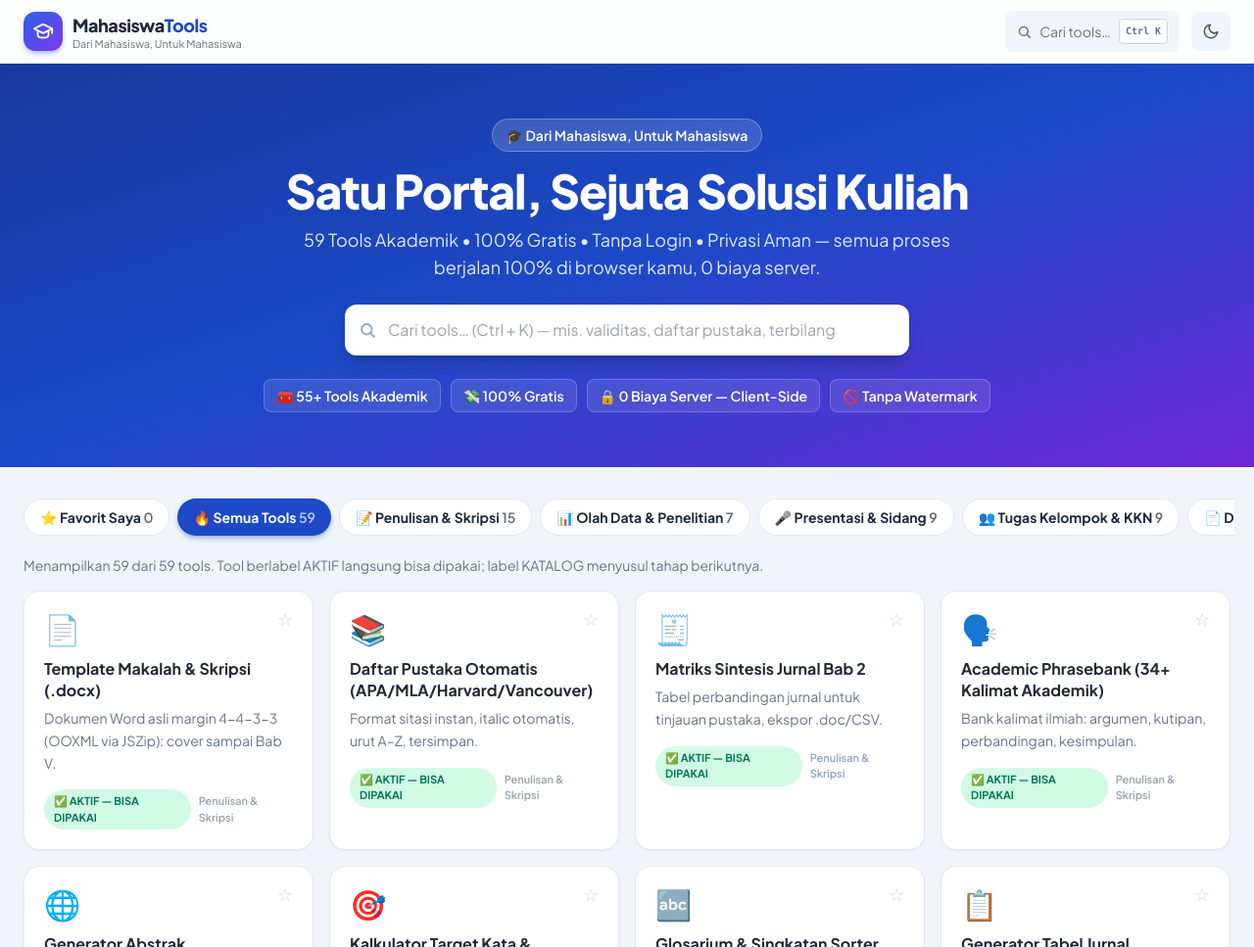
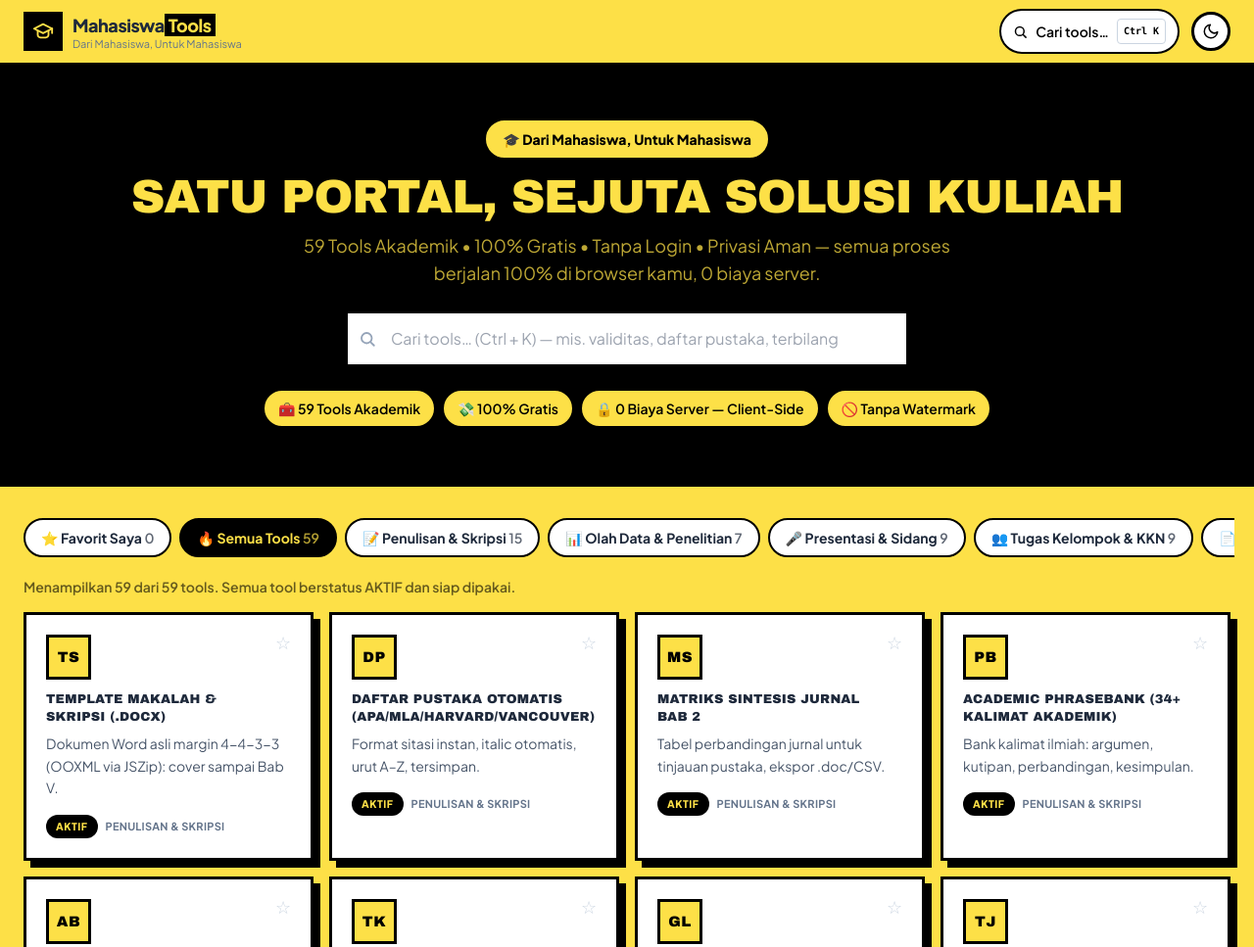
Before and after one commit to detta2/mahasiswatools, a plain HTML site: page index.html in a window 1280 px wide. Shown: the top 967 px of the page at 98% size. Drawn offline with nearby package versions, Linux system fonts and the light colour scheme.

Commit message:
Redesign UI: tema Brutalist (pilihan detta konsep 5) + ikon monogram 5A untuk 59 tool — latar kuning, hero hitam, border hitam tebal, bayangan keras, judul kapital Archivo Black, tombol/input/modal ikut tema, mode gelap brutalist berbatas kuning

```diff
--- a/index.html
+++ b/index.html
@@ -30,27 +30,43 @@ tailwind.config = { darkMode: "class", theme: { extend: {
   .tele-mirror{transform:scaleX(-1)}
   ::-webkit-scrollbar{width:9px;height:9px}::-webkit-scrollbar-thumb{background:#C7CEDA;border-radius:99px}.dark ::-webkit-scrollbar-thumb{background:#3F4756}
 </style>
+<link href="https://fonts.googleapis.com/css2?family=Archivo+Black&display=swap" rel="stylesheet">
+<style>
+body{background:#FDE047 !important}
+.dark body{background:#141414 !important}
+.display-font{font-family:'Archivo Black','Arial Black',system-ui,sans-serif;letter-spacing:.2px}
+.bshadow{box-shadow:7px 7px 0 #000}
+.bshadow-sm{box-shadow:4px 4px 0 #000}
+.dark .bshadow{box-shadow:7px 7px 0 #FDE047}
+.dark .bshadow-sm{box-shadow:4px 4px 0 #FDE047}
+.mono-box{width:46px;height:46px;display:grid;place-items:center;background:#FDE047;color:#000;border:3px solid #000;font-family:'Archivo Black','Arial Black',sans-serif;font-size:15px;letter-spacing:.5px}
+.dark .mono-box{border-color:#FDE047;background:#000;color:#FDE047}
+#wsPanel{border:3px solid #000}
+.dark #wsPanel{border-color:#FDE047}
+#wsTitle{text-transform:uppercase}
+::selection{background:#000;color:#FDE047}
+</style>
 </head>
 <body class="bg-slate-100 text-slate-800 dark:bg-slate-950 dark:text-slate-100 min-h-screen flex flex-col">
 
 <!-- ================= HEADER ================= -->
-<header class="sticky top-0 z-40 bg-white/85 dark:bg-slate-900/85 backdrop-blur border-b border-slate-200 dark:border-slate-800">
+<header class="sticky top-0 z-40 bg-[#FDE047]/90 dark:bg-[#141414]/90 backdrop-blur border-b-[3px] border-black dark:border-[#FDE047]">
   <div class="max-w-7xl mx-auto px-4 sm:px-6 h-16 flex items-center gap-3">
     <a href="#" class="flex items-center gap-2.5 shrink-0">
-      <span class="w-10 h-10 rounded-xl bg-gradient-to-br from-brand-500 to-violet-600 text-white grid place-items-center shadow-md shadow-brand-500/30">
+      <span class="w-10 h-10 rounded-none bg-black text-[#FDE047] border-[3px] border-black dark:border-[#FDE047] grid place-items-center">
         <svg width="22" height="22" viewBox="0 0 24 24" fill="none" stroke="currentColor" stroke-width="2" stroke-linecap="round" stroke-linejoin="round"><path d="M22 9L12 4 2 9l10 5 10-5z"/><path d="M6 11.5V16c0 1.7 2.7 3 6 3s6-1.3 6-3v-4.5"/><path d="M22 9v5"/></svg>
       </span>
       <span class="leading-tight">
-        <span class="block font-extrabold text-lg tracking-tight">Mahasiswa<span class="text-brand-600 dark:text-brand-300">Tools</span></span>
+        <span class="block font-extrabold text-lg tracking-tight">Mahasiswa<span class="bg-black text-[#FDE047] px-1">Tools</span></span>
         <span class="hidden sm:block text-[11px] text-slate-500 dark:text-slate-400 -mt-0.5">Dari Mahasiswa, Untuk Mahasiswa</span>
       </span>
     </a>
     <div class="flex-1"></div>
-    <button onclick="focusSearch()" class="hidden md:flex items-center gap-2 text-sm text-slate-500 dark:text-slate-400 bg-slate-100 dark:bg-slate-800 hover:bg-slate-200 dark:hover:bg-slate-700 rounded-lg px-3 py-2 transition">
+    <button onclick="focusSearch()" class="hidden md:flex items-center gap-2 text-sm font-semibold text-black dark:text-white bg-white dark:bg-black hover:bg-[#FEF9C3] dark:hover:bg-[#262626] border-[2.5px] border-black dark:border-[#FDE047] rounded-full px-3 py-2 transition">
       <svg width="15" height="15" viewBox="0 0 24 24" fill="none" stroke="currentColor" stroke-width="2.4" stroke-linecap="round"><circle cx="11" cy="11" r="7"/><path d="M21 21l-4.3-4.3"/></svg>
       Cari tools… <kbd class="text-[10px] font-semibold bg-white dark:bg-slate-900 border border-slate-300 dark:border-slate-600 rounded px-1.5 py-0.5">Ctrl K</kbd>
     </button>
-    <button id="themeBtn" onclick="toggleTheme()" title="Mode gelap/terang" class="w-10 h-10 grid place-items-center rounded-lg bg-slate-100 dark:bg-slate-800 hover:bg-slate-200 dark:hover:bg-slate-700 transition text-slate-600 dark:text-amber-300">
+    <button id="themeBtn" onclick="toggleTheme()" title="Mode gelap/terang" class="w-10 h-10 grid place-items-center rounded-full bg-white border-[3px] border-black text-black dark:bg-black dark:text-[#FDE047] dark:border-[#FDE047] transition">
       <svg id="icoSun" class="hidden dark:block" width="19" height="19" viewBox="0 0 24 24" fill="none" stroke="currentColor" stroke-width="2" stroke-linecap="round"><circle cx="12" cy="12" r="4"/><path d="M12 2v2M12 20v2M4.9 4.9l1.4 1.4M17.7 17.7l1.4 1.4M2 12h2M20 12h2M4.9 19.1l1.4-1.4M17.7 6.3l1.4-1.4"/></svg>
       <svg id="icoMoon" class="block dark:hidden" width="18" height="18" viewBox="0 0 24 24" fill="none" stroke="currentColor" stroke-width="2" stroke-linecap="round" stroke-linejoin="round"><path d="M21 12.8A9 9 0 1 1 11.2 3 7 7 0 0 0 21 12.8z"/></svg>
     </button>
@@ -58,20 +74,20 @@ tailwind.config = { darkMode: "class", theme: { extend: {
 </header>
 
 <!-- ================= HERO ================= -->
-<section class="bg-gradient-to-br from-brand-700 via-brand-600 to-violet-700 text-white">
+<section class="bg-black text-[#FDE047] border-b-[6px] border-black">
   <div class="max-w-7xl mx-auto px-4 sm:px-6 py-10 sm:py-14 text-center">
-    <span class="inline-flex items-center gap-1.5 bg-white/15 border border-white/25 rounded-full px-3.5 py-1.5 text-xs sm:text-sm font-semibold fadein">🎓 Dari Mahasiswa, Untuk Mahasiswa</span>
-    <h1 class="mt-4 text-3xl sm:text-5xl font-extrabold tracking-tight fadein">Satu Portal, Sejuta Solusi Kuliah</h1>
-    <p class="mt-3 text-brand-100 text-sm sm:text-lg max-w-2xl mx-auto fadein"><span id="statTools">55+ Tools Akademik</span> • 100% Gratis • Tanpa Login • Privasi Aman — semua proses berjalan 100% di browser kamu, 0 biaya server.</p>
+    <span class="inline-flex items-center gap-1.5 bg-[#FDE047] text-black border-[3px] border-[#FDE047] rounded-full px-3.5 py-1.5 text-xs sm:text-sm font-extrabold fadein">🎓 Dari Mahasiswa, Untuk Mahasiswa</span>
+    <h1 class="mt-4 text-3xl sm:text-5xl display-font uppercase tracking-tight fadein">Satu Portal, Sejuta Solusi Kuliah</h1>
+    <p class="mt-3 text-[#FDE047]/75 text-sm sm:text-lg max-w-2xl mx-auto fadein"><span id="statTools">55+ Tools Akademik</span> • 100% Gratis • Tanpa Login • Privasi Aman — semua proses berjalan 100% di browser kamu, 0 biaya server.</p>
     <div class="mt-6 max-w-xl mx-auto relative fadein">
       <svg class="absolute left-3.5 top-1/2 -translate-y-1/2 text-slate-400" width="18" height="18" viewBox="0 0 24 24" fill="none" stroke="currentColor" stroke-width="2.4" stroke-linecap="round"><circle cx="11" cy="11" r="7"/><path d="M21 21l-4.3-4.3"/></svg>
-      <input id="searchInput" type="text" placeholder="Cari tools… (Ctrl + K) — mis. validitas, daftar pustaka, terbilang" class="w-full rounded-xl pl-11 pr-4 py-3.5 text-slate-800 dark:text-slate-100 dark:bg-slate-900 shadow-lg shadow-brand-900/30 outline-none focus:ring-4 ring-white/40 text-sm sm:text-base">
+      <input id="searchInput" type="text" placeholder="Cari tools… (Ctrl + K) — mis. validitas, daftar pustaka, terbilang" class="w-full rounded-none pl-11 pr-4 py-3.5 text-slate-900 dark:text-white bg-white dark:bg-[#1E1E1E] border-[3px] border-black dark:border-[#FDE047] bshadow outline-none focus:ring-4 ring-[#FDE047]/50 text-sm sm:text-base">
     </div>
     <div class="mt-6 flex flex-wrap justify-center gap-2.5 text-xs sm:text-sm font-semibold">
-      <span class="bg-white/10 border border-white/20 rounded-lg px-3 py-1.5">🧰 55+ Tools Akademik</span>
-      <span class="bg-white/10 border border-white/20 rounded-lg px-3 py-1.5">💸 100% Gratis</span>
-      <span class="bg-white/10 border border-white/20 rounded-lg px-3 py-1.5">🔒 0 Biaya Server — Client-Side</span>
-      <span class="bg-white/10 border border-white/20 rounded-lg px-3 py-1.5">🚫 Tanpa Watermark</span>
+      <span class="bg-[#FDE047] text-black border-2 border-[#FDE047] rounded-full px-3 py-1.5">🧰 59 Tools Akademik</span>
+      <span class="bg-[#FDE047] text-black border-2 border-[#FDE047] rounded-full px-3 py-1.5">💸 100% Gratis</span>
+      <span class="bg-[#FDE047] text-black border-2 border-[#FDE047] rounded-full px-3 py-1.5">🔒 0 Biaya Server — Client-Side</span>
+      <span class="bg-[#FDE047] text-black border-2 border-[#FDE047] rounded-full px-3 py-1.5">🚫 Tanpa Watermark</span>
     </div>
   </div>
 </section>
@@ -79,7 +95,7 @@ tailwind.config = { darkMode: "class", theme: { extend: {
 <!-- ================= KATEGORI + GRID ================= -->
 <main class="flex-1 w-full max-w-7xl mx-auto px-4 sm:px-6 py-8">
   <div id="catTabs" class="flex gap-2 overflow-x-auto pb-3 -mx-1 px-1"></div>
-  <p id="gridInfo" class="text-sm text-slate-500 dark:text-slate-400 mt-2 mb-4"></p>
+  <p id="gridInfo" class="text-sm font-semibold text-black/60 dark:text-white/60 mt-2 mb-4"></p>
   <div id="grid" class="grid grid-cols-1 sm:grid-cols-2 lg:grid-cols-3 xl:grid-cols-4 gap-4"></div>
   <div id="gridEmpty" class="hidden text-center py-16 text-slate-500 dark:text-slate-400">
     <div class="text-5xl mb-3">🔍</div>
@@ -88,10 +104,10 @@ tailwind.config = { darkMode: "class", theme: { extend: {
   </div>
 </main>
 
-<footer class="border-t border-slate-200 dark:border-slate-800 bg-white dark:bg-slate-900">
+<footer class="border-t-[3px] border-black bg-black text-[#FDE047]">
   <div class="max-w-7xl mx-auto px-4 sm:px-6 py-8 text-center">
-    <p class="font-bold">MahasiswaTools — Dibuat dengan semangat <span class="text-brand-600 dark:text-brand-300">Dari Mahasiswa, Untuk Mahasiswa</span> Indonesia.</p>
-    <p class="text-sm text-slate-500 dark:text-slate-400 mt-1.5">Semua data diproses lokal di browser kamu dan tidak pernah dikirim ke server mana pun.</p>
+    <p class="font-bold">MahasiswaTools — Dibuat dengan semangat <span class="text-white underline decoration-[#FDE047] decoration-2">Dari Mahasiswa, Untuk Mahasiswa</span> Indonesia.</p>
+    <p class="text-sm text-[#FDE047]/60 mt-1.5">Semua data diproses lokal di browser kamu dan tidak pernah dikirim ke server mana pun.</p>
   </div>
 </footer>
 
@@ -100,9 +116,9 @@ tailwind.config = { darkMode: "class", theme: { extend: {
   <div id="wsScrim" class="absolute inset-0 bg-slate-950/60 backdrop-blur-sm"></div>
   <div class="absolute inset-0 overflow-y-auto">
     <div class="min-h-full flex items-start sm:items-center justify-center p-0 sm:p-6">
-      <div id="wsPanel" class="relative w-full max-w-3xl bg-white dark:bg-slate-900 sm:rounded-2xl shadow-2xl min-h-screen sm:min-h-0 sm:max-h-[92vh] flex flex-col">
-        <div class="sticky top-0 z-10 bg-white/95 dark:bg-slate-900/95 backdrop-blur border-b border-slate-200 dark:border-slate-800 sm:rounded-t-2xl px-4 sm:px-6 py-4 flex items-center gap-3">
-          <span id="wsIcon" class="text-2xl"></span>
+      <div id="wsPanel" class="relative w-full max-w-3xl bg-white dark:bg-[#1B1B1B] sm:rounded-none shadow-2xl min-h-screen sm:min-h-0 sm:max-h-[92vh] flex flex-col">
+        <div class="sticky top-0 z-10 bg-[#FDE047]/95 dark:bg-[#1B1B1B]/95 backdrop-blur border-b-[3px] border-black dark:border-[#FDE047] px-4 sm:px-6 py-4 flex items-center gap-3">
+          <span id="wsIcon" class="mono-box shrink-0"></span>
           <div class="flex-1 min-w-0">
             <h3 id="wsTitle" class="font-extrabold text-base sm:text-lg leading-tight truncate"></h3>
             <p id="wsDesc" class="text-xs sm:text-sm text-slate-500 dark:text-slate-400 truncate"></p>
@@ -229,10 +245,10 @@ function download(name, content, mime) {
 function field(label, inner, hint) {
   return '<label class="block mb-4"><span class="block text-sm font-bold mb-1.5">' + label + '</span>' + inner + (hint ? '<span class="block text-xs text-slate-500 dark:text-slate-400 mt-1">' + hint + "</span>" : "") + "</label>";
 }
-const IN = "w-full rounded-lg border border-slate-300 dark:border-slate-700 bg-white dark:bg-slate-800 px-3 py-2.5 text-sm outline-none focus:ring-2 ring-brand-500/50 focus:border-brand-500";
-const BTN = "inline-flex items-center gap-1.5 rounded-lg bg-brand-600 hover:bg-brand-700 text-white text-sm font-bold px-4 py-2.5 transition shadow-sm";
-const BTN2 = "inline-flex items-center gap-1.5 rounded-lg bg-slate-200 hover:bg-slate-300 dark:bg-slate-700 dark:hover:bg-slate-600 text-sm font-bold px-4 py-2.5 transition";
-const OUT = "mt-4 rounded-xl border border-slate-200 dark:border-slate-700 bg-slate-50 dark:bg-slate-800/60 p-4 text-sm";
+const IN = "w-full rounded-none border-[2.5px] border-black dark:border-[#FDE047] bg-white dark:bg-[#262626] dark:text-white px-3 py-2.5 text-sm outline-none focus:ring-4 ring-[#FDE047]/50";
+const BTN = "inline-flex items-center gap-1.5 rounded-none bg-black hover:bg-[#262626] text-[#FDE047] border-[3px] border-black dark:border-[#FDE047] text-[13px] font-extrabold uppercase tracking-wide px-4 py-2.5 transition bshadow-sm";
+const BTN2 = "inline-flex items-center gap-1.5 rounded-none bg-white hover:bg-[#FEF9C3] dark:bg-[#262626] dark:hover:bg-[#333] dark:text-white border-[3px] border-black dark:border-[#FDE047] text-[13px] font-extrabold uppercase tracking-wide px-4 py-2.5 transition";
+const OUT = "mt-4 rounded-none border-[2.5px] border-black dark:border-[#FDE047] bg-[#FEFCE8] dark:bg-[#262626] dark:text-slate-100 p-4 text-sm";
 function outBox(id) { return '<div id="' + id + '"></div>'; }
 
 /* ---------------- tema ---------------- */
@@ -246,20 +262,22 @@ function renderTabs() {
   $("#catTabs").innerHTML = CATS.map((c) => {
     const count = c.k === "fav" ? favs.size : c.k === "all" ? TOOLS.length : TOOLS.filter((t) => t.c === c.k).length;
     const on = curCat === c.k;
-    return '<button onclick="setCat(\'' + c.k + '\')" class="shrink-0 rounded-full px-4 py-2 text-sm font-bold transition ' + (on ? "bg-brand-600 text-white shadow-md shadow-brand-600/30" : "bg-white dark:bg-slate-900 border border-slate-200 dark:border-slate-700 hover:border-brand-400") + '">' + c.n + ' <span class="opacity-70 font-semibold">' + count + "</span></button>";
+    return '<button onclick="setCat(\'' + c.k + '\')" class="shrink-0 rounded-full px-4 py-2 text-sm font-bold transition ' + (on ? "bg-black text-[#FDE047] border-[2.5px] border-black dark:border-[#FDE047]" : "bg-white dark:bg-[#1E1E1E] dark:text-white border-[2.5px] border-black dark:border-[#FDE047] hover:bg-[#FEF9C3] dark:hover:bg-[#2A2A2A]") + '">' + c.n + ' <span class="opacity-70 font-semibold">' + count + "</span></button>";
   }).join("");
 }
 function setCat(k) { curCat = k; renderTabs(); renderGrid(); }
+const MONO = { k16: "TS", dapus: "DP", k17: "MS", k18: "PB", k19: "AB", k20: "TK", k21: "GL", k22: "TJ", pdffix: "PT", italic: "AI", eydcase: "EY", similarity: "SM", wordfreq: "WF", bacawaktu: "WB", kerangkabab: "KB", validitas: "UV", likert: "LK", sampel: "SP", k23: "DD", k24: "TW", k26: "GB", k25: "XY", k27: "PP", teleprompter: "TP", k28: "PU", k46: "MM", k47: "PG", k48: "CN", k49: "PM", k29: "RU", k55: "FC", kelompok: "KG", splitter: "SK", k30: "JK", k31: "LB", k32: "KW", k33: "GC", k34: "SO", k35: "ST", k36: "PL", k37: "PF", k38: "TT", k39: "GF", k40: "TG", k41: "QR", k42: "OC", k43: "MP", k44: "KF", imgpdf: "IP", splitpdf: "EP", k53: "CV", k50: "ML", k51: "WK", ipk: "IPK", k54: "YD", combo55: "55", k52: "KA", k45: "WP", chatdosen: "CD" };
+function monoOf(t) { return MONO[t.id] || t.n.split(/\s+/).filter(Boolean).slice(0, 2).map((w) => w[0]).join("").toUpperCase(); }
 function toolCard(t) {
   const fav = favs.has(t.id);
-  return '<article class="card-hover relative bg-white dark:bg-slate-900 border border-slate-200 dark:border-slate-800 rounded-2xl p-5 shadow-sm hover:shadow-lg hover:border-brand-300 dark:hover:border-brand-700 cursor-pointer" onclick="openTool(\'' + t.id + '\')">'
-    + '<button onclick="event.stopPropagation();toggleFav(\'' + t.id + '\')" title="Pin ke Favorit" class="absolute top-3 right-3 w-8 h-8 grid place-items-center rounded-lg text-lg ' + (fav ? "text-amber-400" : "text-slate-300 dark:text-slate-600 hover:text-amber-400") + ' transition">' + (fav ? "★" : "☆") + "</button>"
-    + '<div class="text-3xl mb-3">' + t.i + "</div>"
-    + '<h3 class="font-bold leading-snug pr-6">' + esc(t.n) + "</h3>"
-    + '<p class="text-sm text-slate-500 dark:text-slate-400 mt-1.5 leading-relaxed">' + esc(t.d) + "</p>"
+  return '<article class="relative bg-white dark:bg-[#1E1E1E] border-[3px] border-black dark:border-[#FDE047] p-5 cursor-pointer bshadow" onclick="openTool(\'' + t.id + '\')">'
+    + '<button onclick="event.stopPropagation();toggleFav(\'' + t.id + '\')" title="Pin ke Favorit" class="absolute top-3 right-3 w-8 h-8 grid place-items-center text-lg ' + (fav ? "text-amber-500" : "text-slate-300 dark:text-slate-600 hover:text-amber-500") + ' transition">' + (fav ? "★" : "☆") + "</button>"
+    + '<div class="mono-box mb-3">' + monoOf(t) + "</div>"
+    + '<h3 class="display-font uppercase text-[13px] leading-snug pr-5">' + esc(t.n) + "</h3>"
+    + '<p class="text-sm text-slate-600 dark:text-slate-300 mt-1.5 leading-relaxed">' + esc(t.d) + "</p>"
     + '<div class="mt-4 flex items-center gap-2">'
-    + (t.aktif ? '<span class="text-[11px] font-bold bg-emerald-100 text-emerald-700 dark:bg-emerald-900/50 dark:text-emerald-300 rounded-full px-2.5 py-1">✅ AKTIF — BISA DIPAKAI</span>' : '<span class="text-[11px] font-bold bg-amber-100 text-amber-700 dark:bg-amber-900/50 dark:text-amber-300 rounded-full px-2.5 py-1">📚 KATALOG — TAHAP BERIKUTNYA</span>')
-    + '<span class="text-[11px] font-semibold text-slate-400 dark:text-slate-500">' + CATNAME[t.c] + "</span></div></article>";
+    + '<span class="text-[10.5px] font-extrabold tracking-wider bg-black text-[#FDE047] dark:bg-[#FDE047] dark:text-black rounded-full px-2.5 py-1">AKTIF</span>'
+    + '<span class="text-[11px] font-bold uppercase tracking-wide text-slate-500 dark:text-slate-400">' + CATNAME[t.c] + "</span></div></article>";
 }
 function renderGrid() {
   let list = TOOLS.slice();
@@ -269,7 +287,7 @@ function renderGrid() {
   list.sort((a, b) => (favs.has(b.id) - favs.has(a.id)) || ((b.aktif || 0) - (a.aktif || 0)));
   $("#grid").innerHTML = list.map(toolCard).join("");
   $("#gridEmpty").classList.toggle("hidden", list.length > 0);
-  $("#gridInfo").textContent = curCat === "fav" && !favs.size ? "Belum ada favorit — klik ikon ☆ pada kartu tool untuk mem-pin di sini." : "Menampilkan " + list.length + " dari " + TOOLS.length + " tools" + (curQuery ? ' untuk pencarian "' + curQuery + '"' : "") + ". Tool berlabel AKTIF langsung bisa dipakai; label KATALOG menyusul tahap berikutnya.";
+  $("#gridInfo").textContent = curCat === "fav" && !favs.size ? "Belum ada favorit — klik ikon ☆ pada kartu tool untuk mem-pin di sini." : "Menampilkan " + list.length + " dari " + TOOLS.length + " tools" + (curQuery ? ' untuk pencarian "' + curQuery + '"' : "") + ". Semua tool berstatus AKTIF dan siap dipakai.";
 }
 function toggleFav(id) {
   if (favs.has(id)) { favs.delete(id); toast("Dihapus dari Favorit"); } else { favs.add(id); toast("Dipin ke Favorit ⭐"); }
@@ -287,7 +305,7 @@ document.addEventListener("keydown", (e) => {
 function openTool(id) {
   const t = TOOLS.find((x) => x.id === id); if (!t) return;
   curTool = id;
-  $("#wsIcon").textContent = t.i; $("#wsTitle").textContent = t.n; $("#wsDesc").textContent = t.d;
+  $("#wsIcon").textContent = monoOf(t); $("#wsTitle").textContent = t.n; $("#wsDesc").textContent = t.d;
   syncWsFav();
   const body = $("#wsBody");
   if (t.aktif && UI[id]) UI[id](body);
```
